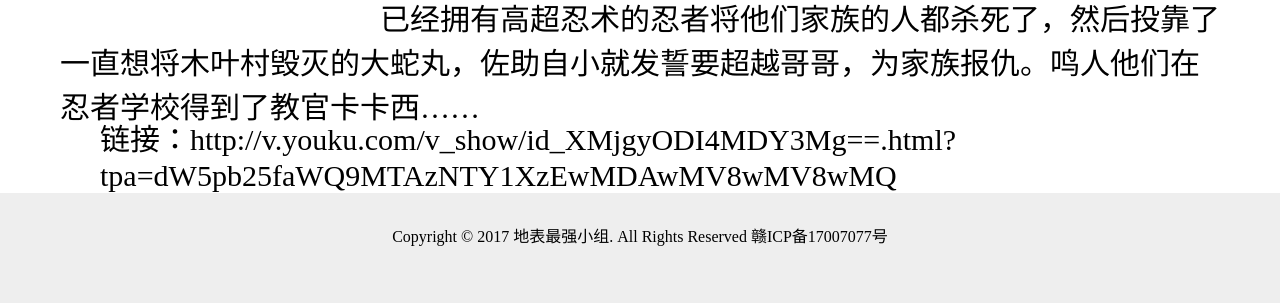
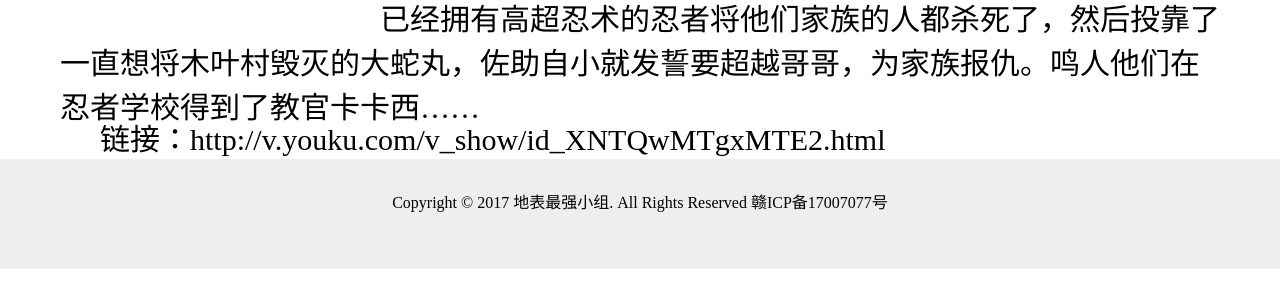
Before and after one commit to letsky/DreamVideoWebsite, a plain HTML site: page hyrz.html in a window 1280 px wide. Shown: the part 637-940 px from the top of the page. After the commit the page ends 906 px from the top, so only its background shows below. Drawn offline with Linux system fonts and the light colour scheme.

Commit message:
fix links
fix links

```diff
--- a/hyrz.html
+++ b/hyrz.html
@@ -46,7 +46,7 @@
         </div>
     </div>
 
-    <p class="link">链接：<a href="http://v.youku.com/v_show/id_XMjgyODI4MDY3Mg==.html?tpa=dW5pb25faWQ9MTAzNTY1XzEwMDAwMV8wMV8wMQ">http://v.youku.com/v_show/id_XMjgyODI4MDY3Mg==.html?tpa=dW5pb25faWQ9MTAzNTY1XzEwMDAwMV8wMV8wMQ</a></p>
+    <p class="link">链接：<a href="http://v.youku.com/v_show/id_XNTQwMTgxMTE2.html">http://v.youku.com/v_show/id_XNTQwMTgxMTE2.html</a></p>
 
     <div class="foot">
         Copyright © 2017 地表最强小组. All Rights Reserved 赣ICP备17007077号
```
